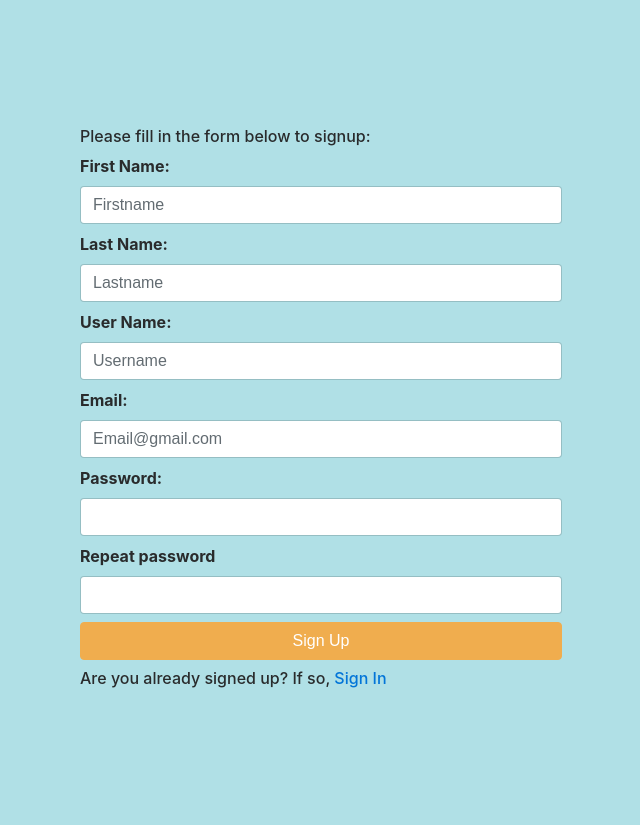
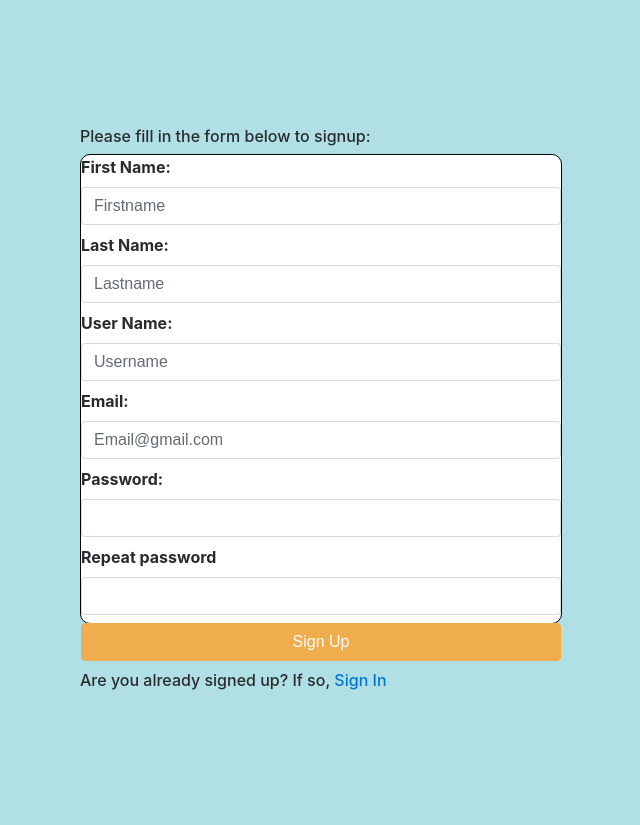
Before and after one commit to Betty-Kebenei/shopping-list, a Flask app: page / in a window 1280 px wide. Shown: the whole page, without its empty margins (319-959 px from the left). Before the commit the page ends 688 px from the top, so only its background shows below. Run offline with Flask 2, Linux system fonts and the light colour scheme; some libraries are stand-ins or nearby versions.

Commit message:
Add more styling

```diff
--- a/app/static/stylesheets/style.css
+++ b/app/static/stylesheets/style.css
@@ -3,8 +3,8 @@ body {
     margin: 10% 30%;
     }
 
-body ul.errors {
+body .container-fluid .content form {
     background-color: white;
-    border: 1px solid red;
+    border: 1px solid black;
     border-radius: 10px;
 }
```
